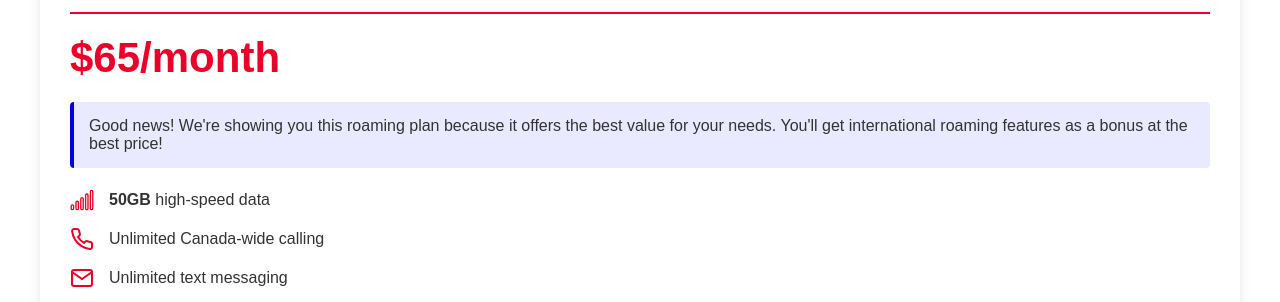
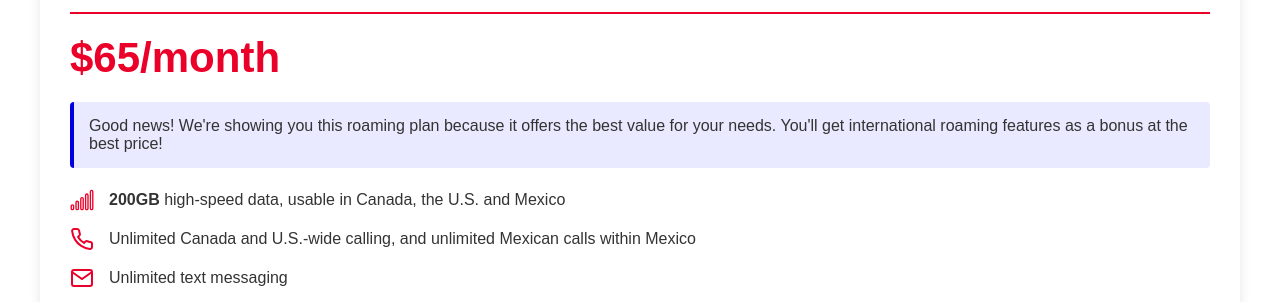
Before and after one commit to briantkatch/357-my-little-chomsky, a plain HTML site: page docs/r-r-200-65.html in a window 1280 px wide. Both pictures are taken after a click on the button "Next". Shown: the part 482-784 px from the top of the page. Drawn offline with Linux system fonts and the light colour scheme.

Commit message:
Fix rogers plan features not migrated

```diff
--- a/docs/r-r-200-65.html
+++ b/docs/r-r-200-65.html
@@ -93,13 +93,13 @@
                         <svg class="feature-icon" xmlns="http://www.w3.org/2000/svg" viewBox="0 0 640 512" width="24" height="24" fill="none" stroke="currentColor" stroke-width="36">
                             <path d="M576 0c17.7 0 32 14.3 32 32l0 448c0 17.7-14.3 32-32 32s-32-14.3-32-32l0-448c0-17.7 14.3-32 32-32zM448 96c17.7 0 32 14.3 32 32l0 352c0 17.7-14.3 32-32 32s-32-14.3-32-32l0-352c0-17.7 14.3-32 32-32zM352 224l0 256c0 17.7-14.3 32-32 32s-32-14.3-32-32l0-256c0-17.7 14.3-32 32-32s32 14.3 32 32zM192 288c17.7 0 32 14.3 32 32l0 160c0 17.7-14.3 32-32 32s-32-14.3-32-32l0-160c0-17.7 14.3-32 32-32zM96 416l0 64c0 17.7-14.3 32-32 32s-32-14.3-32-32l0-64c0-17.7 14.3-32 32-32s32 14.3 32 32z"/>
                         </svg>
-                        <span><strong><span id="featureData">50</span>GB</strong> high-speed data</span>
+                        <span><strong><span id="featureData">200</span>GB</strong> high-speed data, usable in Canada, the U.S. and Mexico</span>
                     </div>
                     <div class="plan-feature">
                         <svg class="feature-icon" xmlns="http://www.w3.org/2000/svg" viewBox="0 0 24 24" fill="none" stroke="currentColor" stroke-width="2">
                             <path d="M22 16.92v3a2 2 0 01-2.18 2 19.79 19.79 0 01-8.63-3.07 19.5 19.5 0 01-6-6 19.79 19.79 0 01-3.07-8.67A2 2 0 014.11 2h3a2 2 0 012 1.72 12.84 12.84 0 00.7 2.81 2 2 0 01-.45 2.11L8.09 9.91a16 16 0 006 6l1.27-1.27a2 2 0 012.11-.45 12.84 12.84 0 002.81.7A2 2 0 0122 16.92z"></path>
                         </svg>
-                        <span>Unlimited Canada-wide calling</span>
+                        <span>Unlimited Canada and U.S.-wide calling, and unlimited Mexican calls within Mexico</span>
                     </div>
                     <div class="plan-feature">
                         <svg class="feature-icon" xmlns="http://www.w3.org/2000/svg" viewBox="0 0 24 24" fill="none" stroke="currentColor" stroke-width="2">
```
Also changed, not shown: docs/r-d-150-45.html (+1 -1 lines), docs/r-d-200-50.html (+1 -1 lines), docs/r-r-75-50.html (+2 -2 lines).
